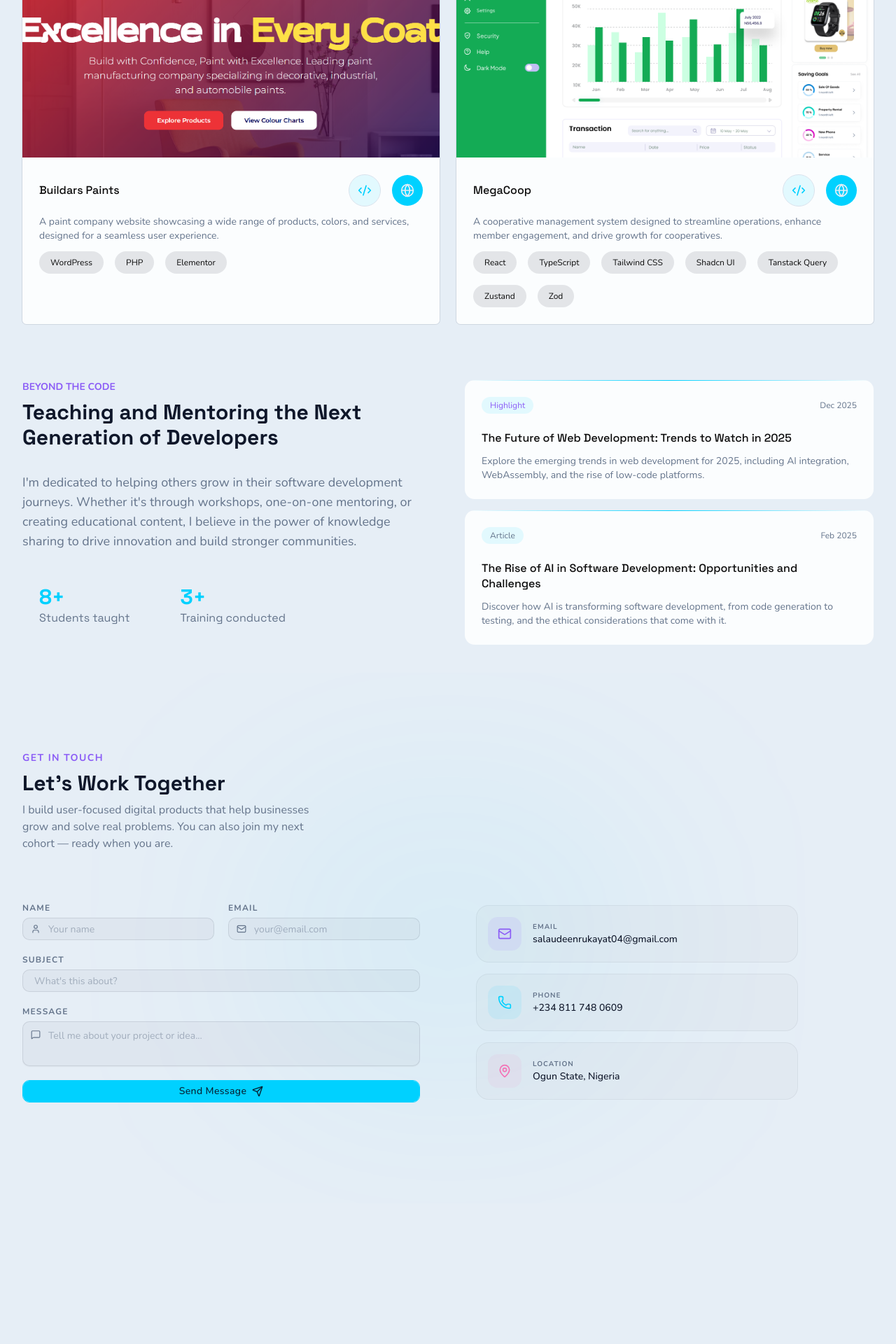
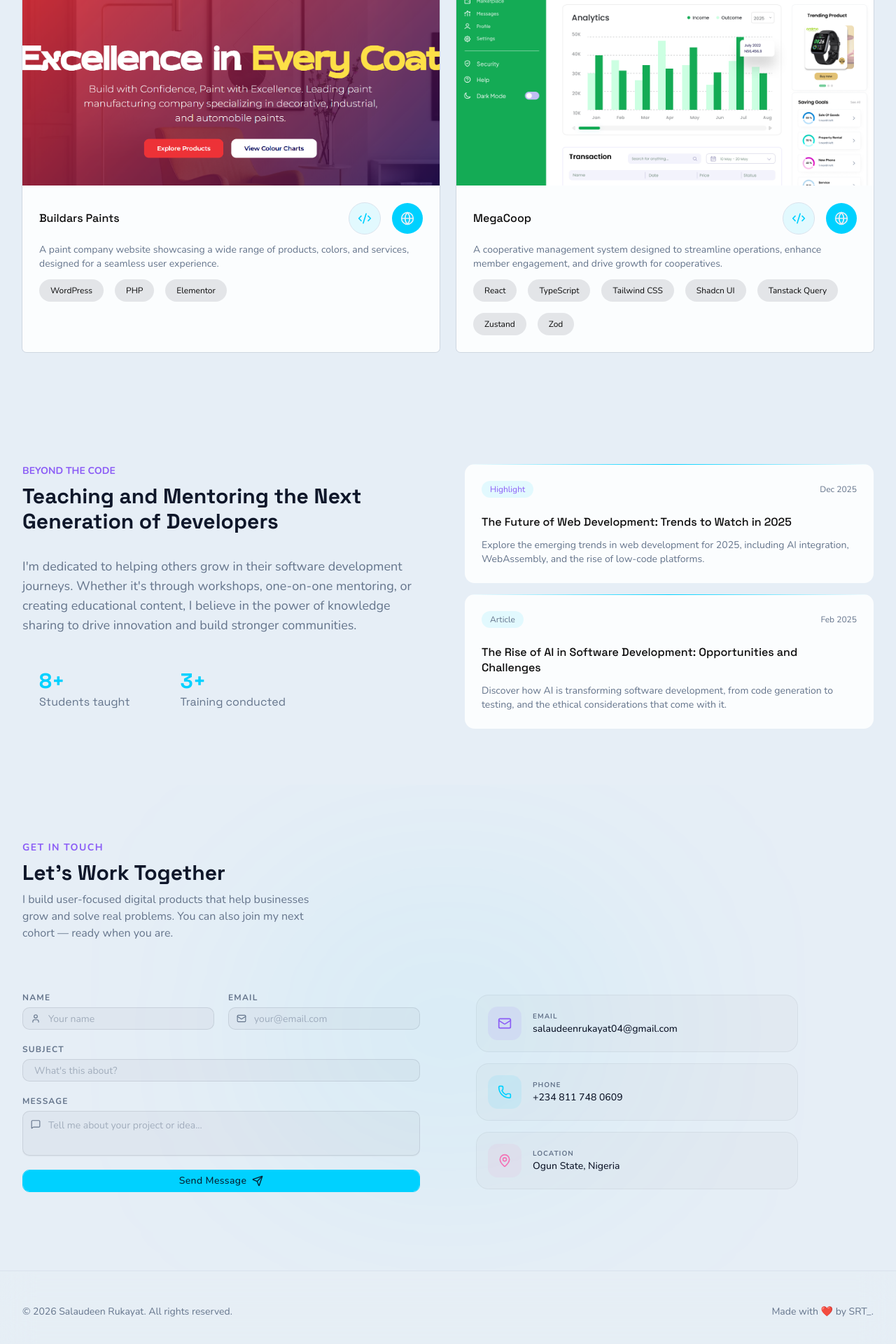
Before and after one commit to Ruqayah1204/my-portfolio, a Next.js app: page / in a window 1280 px wide. Shown: the part 1802-3722 px from the top of the page at 70% size. Before the commit the page ends 3521 px from the top, so only its background shows below. Built offline with nearby package versions, Linux system fonts and the light colour scheme.

Commit message:
footer added

```diff
--- a/app/layout.tsx
+++ b/app/layout.tsx
@@ -5,6 +5,7 @@ import { cn } from "@/lib/utils";
 import { Loader } from "@/components/loader";
 import { ThemeProvider } from "@/components/theme-provider";
 import { Header } from "@/components/header";
+import { Footer } from "@/components/footer";
 
 const nunito = Nunito({
   variable: "--font-nunito",
@@ -35,6 +36,7 @@ export default function RootLayout({
             <main>
               {children}
             </main>
+            <Footer/>
           </Loader>
         </ThemeProvider>
 
--- a/components/about.tsx
+++ b/components/about.tsx
@@ -25,7 +25,7 @@ const timeline = [
 
 export const About = () => {
     return (
-        <section className="relative overflow-hidden py-10">
+        <section id="about" className="relative overflow-hidden py-15 md:py-20">
             {/* <div className="absolute top-1/4 -left-20 w-100 h-100 bg-primary/10 blur-[120px] rounded-full pointer-events-none" />
             <div className="absolute bottom-1/4 -right-20 w-100 h-100 bg-accent/10 blur-[120px] rounded-full pointer-events-none" /> */}
 
--- a/components/contact-form.tsx
+++ b/components/contact-form.tsx
@@ -57,7 +57,7 @@ export const ContactForm = () => {
             publicKey: process.env.NEXT_PUBLIC_EMAILJS_PUBLIC_KEY
         }
 
-        const autoResponseTemplateID = process.env.NEXT_PUBLIC_EMAILJS_REPLY_TEMPLATE_ID ?? ""
+        // const autoResponseTemplateID = process.env.NEXT_PUBLIC_EMAILJS_REPLY_TEMPLATE_ID ?? ""
 
         const templateParams ={
             name: formData.name,
@@ -71,7 +71,7 @@ export const ContactForm = () => {
             const res = await emailjs.send(serviceID, templateID, templateParams, options)
 
             // auto-response for testing
-            await emailjs.send(serviceID, autoResponseTemplateID, templateParams, options)
+            // await emailjs.send(serviceID, autoResponseTemplateID, templateParams, options)
 
             console.log("Email sent successfully:", res)
 
--- a/components/contact.tsx
+++ b/components/contact.tsx
@@ -45,7 +45,7 @@ const contactItems = (data: typeof personalData): ContactCardProps[] => [
 export const Contact = () => {
 
   return (
-    <section id="contact" className="relative py-20 md:py-28">
+    <section id="contact" className="relative py-20">
 
       {/* background glow */}
       <div className="absolute inset-0 overflow-hidden pointer-events-none">
--- /dev/null
+++ b/components/footer.tsx
@@ -0,0 +1,17 @@
+export const Footer = () => {
+
+    return (
+        <footer className="bg-background/20 backdrop-blur-xl border-t border-border py-12">
+            <div className="container mx-auto text-center text-sm text-muted-foreground flex justify-between flex-col md:flex-row gap-y-4 items-center px-8">
+                <span>
+                    &copy; {new Date().getFullYear()} Salaudeen Rukayat. All rights reserved.
+                </span>
+                <span>
+                    Made with <span className="text-red-500 animate-pulse">❤️</span> by SRT_.
+                </span>
+            </div>
+
+
+        </footer>
+    )
+}
--- a/components/header.tsx
+++ b/components/header.tsx
@@ -11,8 +11,8 @@ import { usePathname } from "next/navigation"
 
 const navLinks = [
     { label: "Home", href: "/"},
-    { label: "About", href: "/about"},
-    { label: "Projects", href: "/projects"},
+    { label: "About", href: "#about"},
+    { label: "Projects", href: "#projects"},
     { label: "Resources", href: "/resources"},
 ]
 
--- a/components/hero-section.tsx
+++ b/components/hero-section.tsx
@@ -5,7 +5,7 @@ import { personalData } from "@/app/utils/portfolio-data/personal-data"
 
 export const HeroSection = () => {
     return (
-        <section className="container mx-auto min-h-[50vh] lg:min-h-screen flex flex-col justify-center item-center relative overflow-hidden px-8 bg-">
+        <section className="container mx-auto min-h-[50vh] lg:min-h-screen flex flex-col justify-center item-center relative overflow-hidden px-8">
             <div className="hero-bg"/>
                 <div className="relative z-10 max-w-4xl lg:px-8 py-4">
                     <h1 className="text-5xl md:text-6xl leading-[1.1] font-space-grotesk font-bold tracking-tight mb-6 bg-linear-to-r from-foreground to-[#94a3b8] bg-clip-text text-transparent"
--- a/components/project-section.tsx
+++ b/components/project-section.tsx
@@ -17,7 +17,7 @@ interface ProjectProp {
 
 export const FeaturedProject = () => {
     return (
-        <section className="container mx-auto relative overflow-hidden py-10 px-8">
+        <section id="projects" className="container mx-auto relative overflow-hidden py-10 md:py-20 px-8">
             <div className="pb-8">
                 <h2 className="text-3xl font-bold">Featured Projects</h2>
             </div>
```
